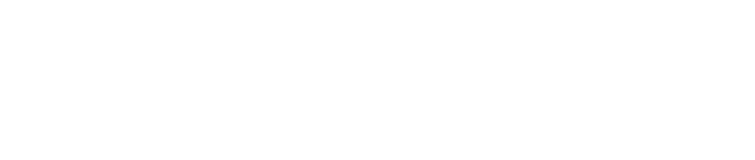
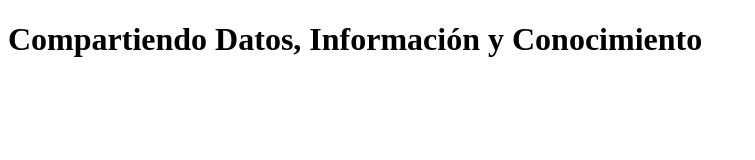
Before and after one commit to cesvh/git-practices, a plain HTML site: page index.html in a window 1280 px wide. Shown: the whole page, without its empty margins (0-755 px from the left). Drawn offline with Linux system fonts and the light colour scheme.

Commit message:
Se agrega etiqueta header para datos principales

```diff
--- a/index.html
+++ b/index.html
@@ -7,6 +7,8 @@
     <title>Document</title>
 </head>
 <body>
-
+    <header>
+        <h1>Compartiendo Datos, Información y Conocimiento</h1>
+    </header>
 </body>
 </html>
```
